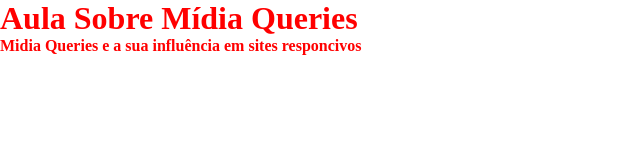
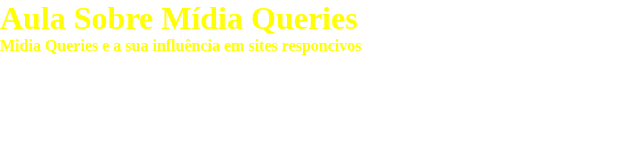
Before and after one commit to EdsonGaspar/midiaqueries, a plain HTML site: page index.html in a window 1280 px wide. Shown: the whole page, without its empty margins (0-640 px from the left). Drawn offline with Linux system fonts and the light colour scheme.

Commit message:
Update style.css
Terminei a aula.
Criando medias para diferentes ecrã de dispositivo.
Mudando apenas as cores de texto dos titulos.
Duvida retirada.

```diff
--- a/css/style.css
+++ b/css/style.css
@@ -17,6 +17,12 @@ h4 {
     color: green;
   }
 }
+/*Width é usado para dispositivos especificos. Está em baixo para não ser sobrescrito pelo de 450px*/
+@media (width: 375px) {
+  h1 {
+    color: darkmagenta;
+  }
+}
 /*Para não sobrescrever o primeiro e para definir um intervalo de tamanho de dispositivo*/
 @media (min-width: 768px) and (max-width: 1024px) {
   h1 {
@@ -26,3 +32,12 @@ h4 {
     color: blue;
   }
 }
+/*A cor do texto vai mudar consernente a orientação do dispositivo. Oun seja se o dispositivo estiver na horizontal*/
+@media (orientation: landscape) {
+  h1 {
+    color: yellow;
+  }
+  h4 {
+    color: yellow;
+  }
+}
```
